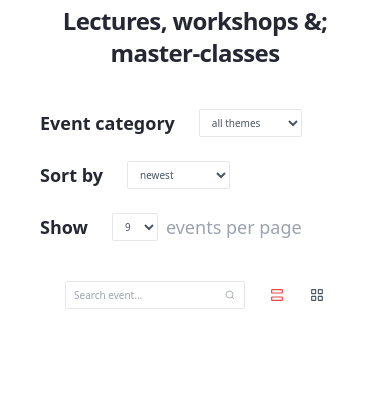
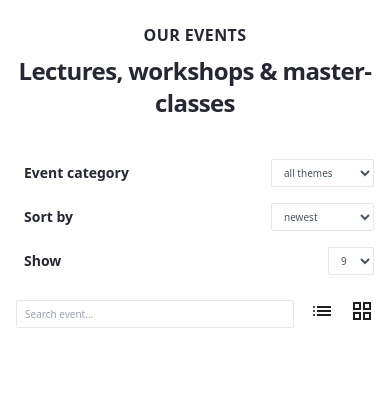
Before and after one commit to allomovkahramon1-maker/createx, a plain HTML site: page eventGrid.html in a window 390 px wide. Shown: the part 73-484 px from the top of the page. Drawn offline with nearby package versions, Linux system fonts and the light colour scheme.

Commit message:
yangi responsivhfdgkdfhfdgdesqwdwefc

```diff
--- a/eventGrid.html
+++ b/eventGrid.html
@@ -87,22 +87,30 @@
     <!-- Main -->
     <main>
         <!-- Events title and filters -->
-        <section class="max-w-6xl mx-auto bg-white px-6 py-10 font-sans text-[#252733]">
+        <section class="max-w-6xl mx-auto bg-white px-4 sm:px-6 py-8 sm:py-10 font-sans text-[#252733] mt-16">
+
+            <!-- Title -->
             <div class="text-center">
-                <p class="text-[20px] font-semibold uppercase tracking-wide">
+                <p class="text-base sm:text-[20px] font-semibold uppercase tracking-wide">
                     OUR EVENTS
                 </p>
 
-                <h1 class="mt-2 text-2xl font-bold tracking-tight sm:text-3xl">
-                    Lectures, workshops &; master-classes
+                <h1 class="mt-2 text-2xl sm:text-3xl font-bold tracking-tight">
+                    Lectures, workshops & master-classes
                 </h1>
             </div>
 
             <!-- Filters -->
-            <div class="mt-10 flex flex-wrap items-center justify-evenly gap-10">
-                <div class="flex flex-wrap items-center gap-6">
-                    <div class="flex items-center gap-2">
-                        <label class="text-[18px] font-semibold px-4">Event category</label>
+            <div class="mt-10 flex flex-col lg:flex-row items-center justify-between gap-6">
+
+                <div class="w-full flex flex-col sm:flex-row flex-wrap items-start sm:items-center gap-4 sm:gap-6">
+
+                    <!-- Event category -->
+                    <div class="w-full sm:w-auto flex items-center justify-between gap-2">
+                        <label class="text-sm sm:text-base lg:text-[18px] font-semibold px-2 sm:px-4">
+                            Event category
+                        </label>
+
                         <select
                             class="h-7 w-[103px] rounded-sm border border-gray-200 bg-white px-2 text-[10px] text-gray-600 outline-none">
                             <option>all themes</option>
@@ -112,8 +120,12 @@
                         </select>
                     </div>
 
-                    <div class="flex items-center gap-2">
-                        <label class="text-[18px] font-semibold px-4">Sort by</label>
+                    <!-- Sort by -->
+                    <div class="w-full sm:w-auto flex items-center justify-between gap-2">
+                        <label class="text-sm sm:text-base lg:text-[18px] font-semibold px-2 sm:px-4">
+                            Sort by
+                        </label>
+
                         <select
                             class="h-7 w-[103px] rounded-sm border border-gray-200 bg-white px-2 text-[10px] text-gray-600 outline-none">
                             <option>newest</option>
@@ -121,47 +133,57 @@
                         </select>
                     </div>
 
-                    <div class="flex items-center gap-2">
-                        <label class="text-[18px] font-semibold px-4">Show</label>
+                    <!-- Show -->
+                    <div class="w-full sm:w-auto flex items-center justify-between gap-2">
+                        <label class="text-sm sm:text-base lg:text-[18px] font-semibold px-2 sm:px-4">
+                            Show
+                        </label>
+
                         <select
                             class="h-7 w-[46px] rounded-sm border border-gray-200 bg-white px-2 text-[10px] text-gray-600 outline-none">
                             <option>9</option>
                             <option>12</option>
                             <option>18</option>
                         </select>
-                        <span class="text-[18px] text-gray-400">events per page</span>
+
                     </div>
+
                 </div>
 
-                <div class="flex items-center gap-6">
+                <!-- Search and icons -->
+                <div class="w-full lg:w-auto flex items-center justify-between sm:justify-end gap-4">
+
                     <!-- Search -->
-                    <div class="flex h-7 w-[180px] items-center justify-between rounded-sm border border-gray-200 px-2">
+                    <div
+                        class="flex h-7 w-full sm:w-[180px] items-center justify-between rounded-sm border border-gray-200 px-2">
                         <input type="text" placeholder="Search event..."
-                            class="w-full bg-transparent text-[10px] outline-none placeholder:text-gray-400">
-                        <svg class="h-3 w-3 shrink-0 text-gray-400" fill="none" viewBox="0 0 24 24"
-                            stroke="currentColor" stroke-width="1.7">
-                            <circle cx="11" cy="11" r="7" />
-                            <path d="m20 20-4-4" />
-                        </svg>
+                            class="w-full min-w-0 bg-transparent text-[10px] outline-none placeholder:text-gray-400" />
+
+                        <!-- Search icon -->
                     </div>
 
                     <!-- List icon -->
-                    <button class="text-red-500" aria-label="List view">
-                        <svg class="h-4 w-4" fill="none" viewBox="0 0 24 24" stroke="currentColor" stroke-width="1.7">
-                            <rect x="4" y="4" width="16" height="5" rx="0.5" />
-                            <rect x="4" y="15" width="16" height="5" rx="0.5" />
-                        </svg>
-                    </button>
+                    <a href="eventList.html">
+                        <button class="text-red-500" aria-label="List view">
+                            <svg xmlns="http://www.w3.org/2000/svg" viewBox="0 0 24 24" height="24px" width="24px"
+                                fill="#1f1f1f">
+                                <path
+                                    d="M7,9V7H21V9H7Zm0,4V11H21v2H7Zm0,4V15H21v2H7ZM4,9Q3.58,9 3.29,8.71T3,8Q3,7.57 3.29,7.29T4,7T4.71,7.29T5,8Q5,8.42 4.71,8.71T4,9Zm0,4q-0.42,0-0.71-0.29Q3,12.43 3,12t0.29-0.71T4,11t0.71,0.29T5,12T4.71,12.71T4,13Zm0,4q-0.42,0-0.71-0.29Q3,16.43 3,16t0.29-0.71T4,15t0.71,0.29T5,16T4.71,16.71T4,17Z" />
+                            </svg>
+                        </button>
+                    </a>
 
                     <!-- Grid icon -->
-                    <button class="text-gray-600" aria-label="Grid view">
-                        <svg class="h-4 w-4" fill="none" viewBox="0 0 24 24" stroke="currentColor" stroke-width="1.7">
-                            <rect x="4" y="4" width="6" height="6" rx="0.5" />
-                            <rect x="14" y="4" width="6" height="6" rx="0.5" />
-                            <rect x="4" y="14" width="6" height="6" rx="0.5" />
-                            <rect x="14" y="14" width="6" height="6" rx="0.5" />
-                        </svg>
-                    </button>
+                    <a href="eventGrid.html">
+                        <button class="text-gray-600" aria-label="Grid view">
+                            <svg xmlns="http://www.w3.org/2000/svg" viewBox="0 0 24 24" height="24px" width="24px"
+                                fill="#1f1f1f">
+                                <path
+                                    d="M3,11V3h8v8H3ZM3,21V13h8v8H3ZM13,11V3h8v8H13Zm0,10V13h8v8H13ZM5,9H9V5H5V9ZM15,9h4V5H15V9Zm0,10h4V15H15v4ZM5,19H9V15H5v4ZM15,9Zm0,6ZM9,15ZM9,9Z" />
+                            </svg>
+                        </button>
+
+                    </a>
                 </div>
             </div>
         </section>
```
Also changed, not shown: event.html (+1 -1 lines), eventList.html (+4 -1 lines).
